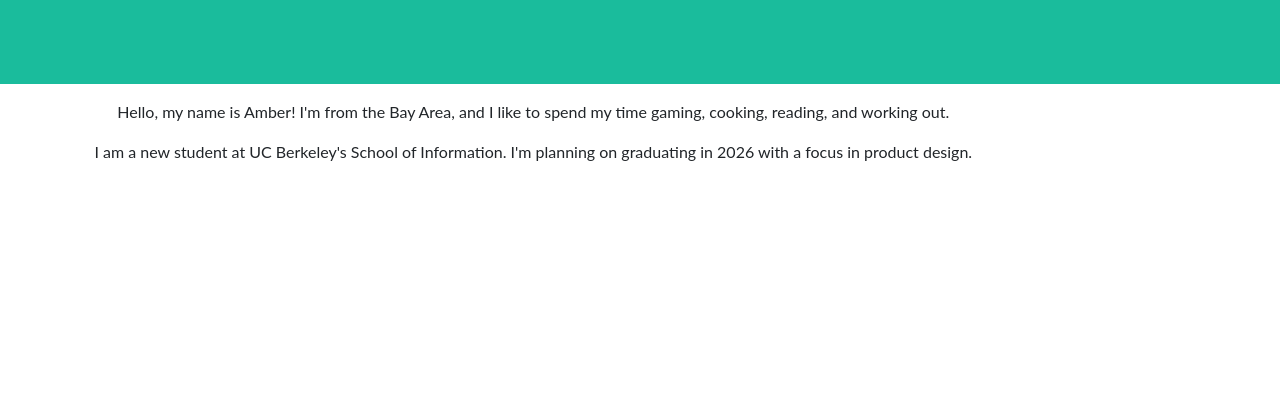
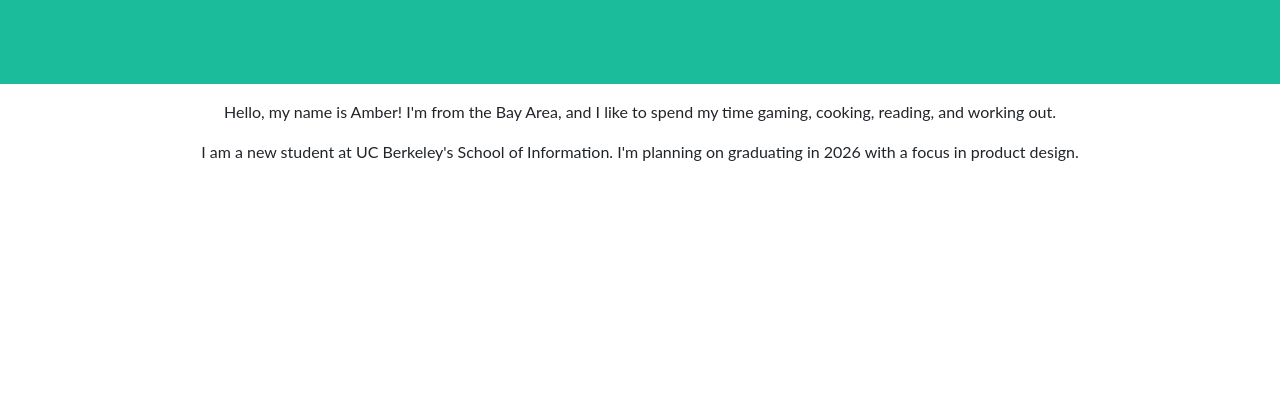
Before and after one commit to jiang-amber/jiang-amber.github.io, a plain HTML site: page index.html in a window 1280 px wide. Shown: the part 388-800 px from the top of the page. Drawn offline with Linux system fonts and the light colour scheme.

Commit message:
Update index.html

```diff
--- a/index.html
+++ b/index.html
@@ -36,7 +36,7 @@
         </header>
         <section class="text-center">
 
-            <div class="col-md-10 col-lg-10 mb-5">
+            <div class="col-md-12 col-lg-12 mb-5">
                 <!-- put your bio paragraph here; remember to use the correct html tags -->
                  <p></p>
                  <p>Hello, my name is Amber! I'm from the Bay Area, and I like to spend my time gaming, cooking, reading, and working out.</p>
```
